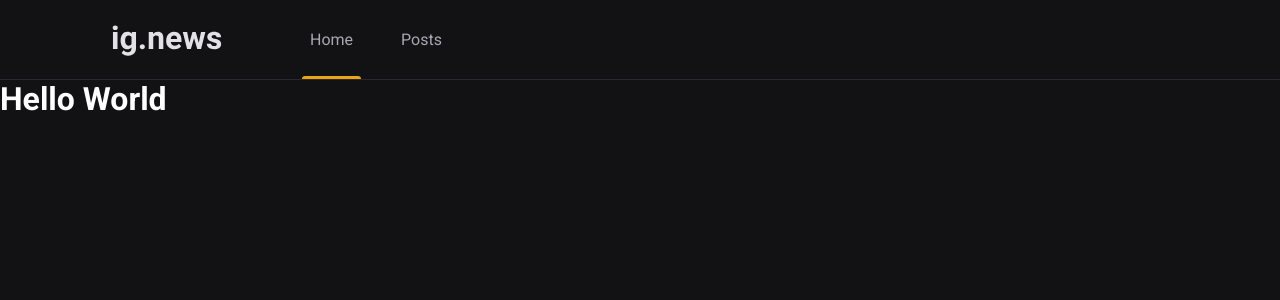
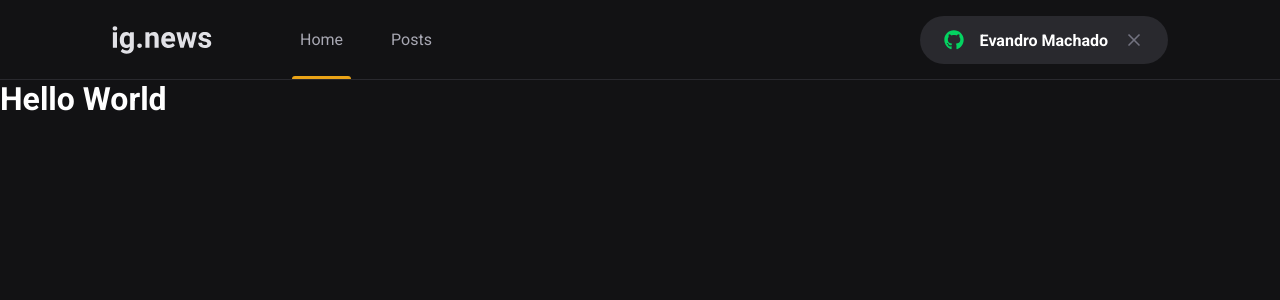
Before and after one commit to hakuunabatata/ignews, a Next.js app: page / in a window 1280 px wide. Shown: the top 300 px of the page. Built offline with nearby package versions, Linux system fonts and the light colour scheme.

Commit message:
create signinbutton component

```diff
--- a/package.json
+++ b/package.json
@@ -12,6 +12,7 @@
     "next": "11.1.2",
     "react": "17.0.2",
     "react-dom": "17.0.2",
+    "react-icons": "^4.3.1",
     "sass": "^1.42.1"
   },
   "devDependencies": {
--- a/src/components/Header/index.tsx
+++ b/src/components/Header/index.tsx
@@ -1,14 +1,17 @@
 import Image from "next/image";
+import { SignInButton } from "../SignInButton";
 import styles from "./styles.module.scss";
 
 export const Header = () => (
   <header className={styles.headerContainer}>
     <div className={styles.headerContent}>
-      <img src="/images/logo.svg" alt="ig.news" />
+      <Image src="/images/logo.svg" alt="ig.news" width={100} height={100} />
       <nav>
         <a className={styles.active}>Home</a>
         <a>Posts</a>
       </nav>
+
+      <SignInButton />
     </div>
   </header>
 );
--- a/src/components/Header/styles.module.scss
+++ b/src/components/Header/styles.module.scss
@@ -48,4 +48,8 @@
       }
     }
   }
+
+  button {
+    margin-left: auto;
+  }
 }
--- /dev/null
+++ b/src/components/SignInButton/index.tsx
@@ -0,0 +1,24 @@
+import { FaGithub } from "react-icons/fa";
+import { FiX } from "react-icons/fi";
+import styles from "./styles.module.scss";
+
+export const SignInButton = () => {
+  const isUserLoggedIn = true;
+
+  return isUserLoggedIn ? (
+    <>
+      <button type="button" className={styles.signInButton}>
+        <FaGithub color="#04d361" />
+        Evandro Machado
+        <FiX color="#737380" className={styles.closeIcon} />
+      </button>
+    </>
+  ) : (
+    <>
+      <button type="button" className={styles.signInButton}>
+        <FaGithub color="#eba417" />
+        Sign in with Github
+      </button>
+    </>
+  );
+};
--- /dev/null
+++ b/src/components/SignInButton/styles.module.scss
@@ -0,0 +1,33 @@
+.signInButton {
+  height: 3rem;
+  border-radius: 3rem;
+  background: var(--gray-800);
+  border: 0;
+  padding: 0 1.5rem;
+  display: flex;
+  align-items: center;
+  justify-content: center;
+
+  color: var(--white);
+
+  font-weight: bold;
+
+  svg {
+    width: 20px;
+    height: 20px;
+  }
+
+  svg:first-child {
+    margin-right: 1rem;
+  }
+
+  svg.closeIcon {
+    margin-left: 1rem;
+  }
+
+  transition: filter 0.2s;
+
+  &:hover {
+    filter: brightness(0.8);
+  }
+}
```
Also changed, not shown: 1 other file (tests, documents, lock files or other folders).
